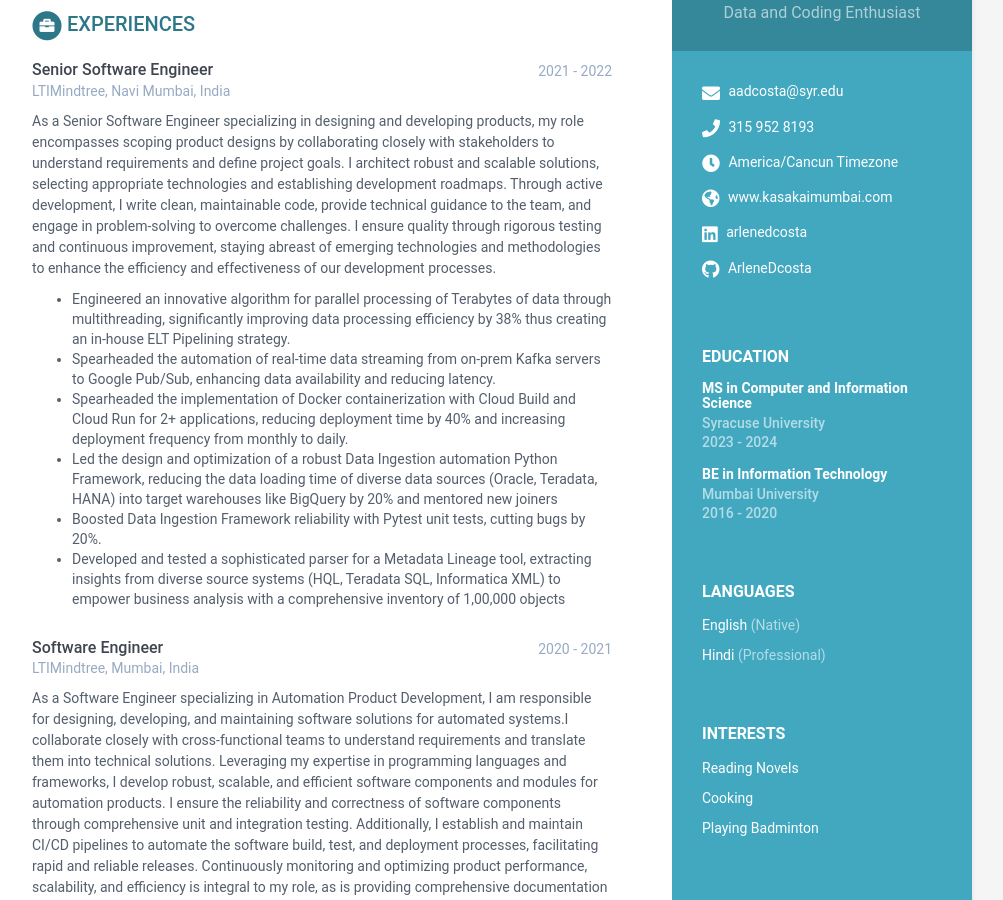
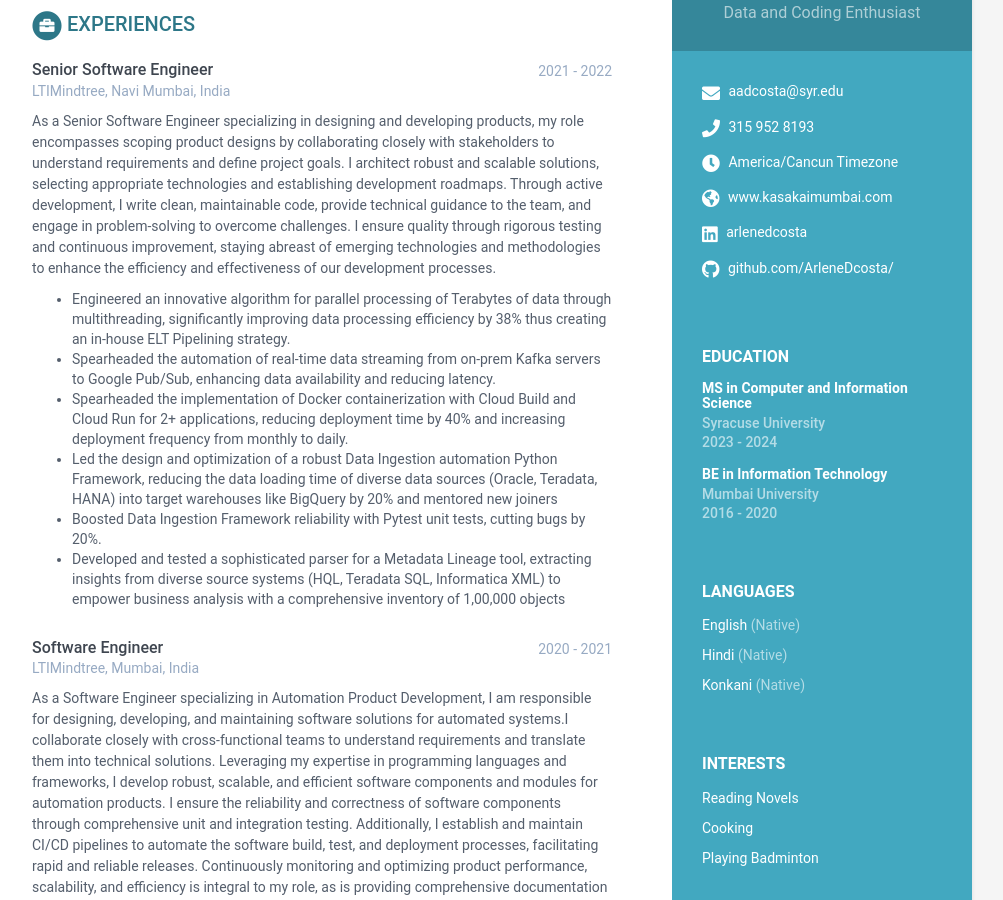
Before and after one commit to ArleneDcosta/ArleneDcosta.github.io, a Jekyll site: the page built from index.html, in a window 1280 px wide and 900 px high, scrolled down 252 px. Shown: the whole window, without its empty margins (168-1171 px from the left). Built offline with Jekyll 4.4.1, drawn with Linux system fonts in a browser that asks for light colours.

Commit message:
Slight Changes

```diff
--- a/_data/data.yml
+++ b/_data/data.yml
@@ -19,7 +19,7 @@ sidebar:
     citizenship:
     website: www.kasakaimumbai.com #do not add http://
     linkedin: arlenedcosta
-    github: ArleneDcosta
+    github: github.com/ArleneDcosta/
     gitlab:
     bitbucket:
     stack-overflow: # Number/Username, e.g. 123456/alandoe
@@ -34,7 +34,10 @@ sidebar:
           level: Native
 
         - idiom: Hindi
-          level: Professional
+          level: Native
+
+        - idiom: Konkani
+          level: Native
 
 
 
```
